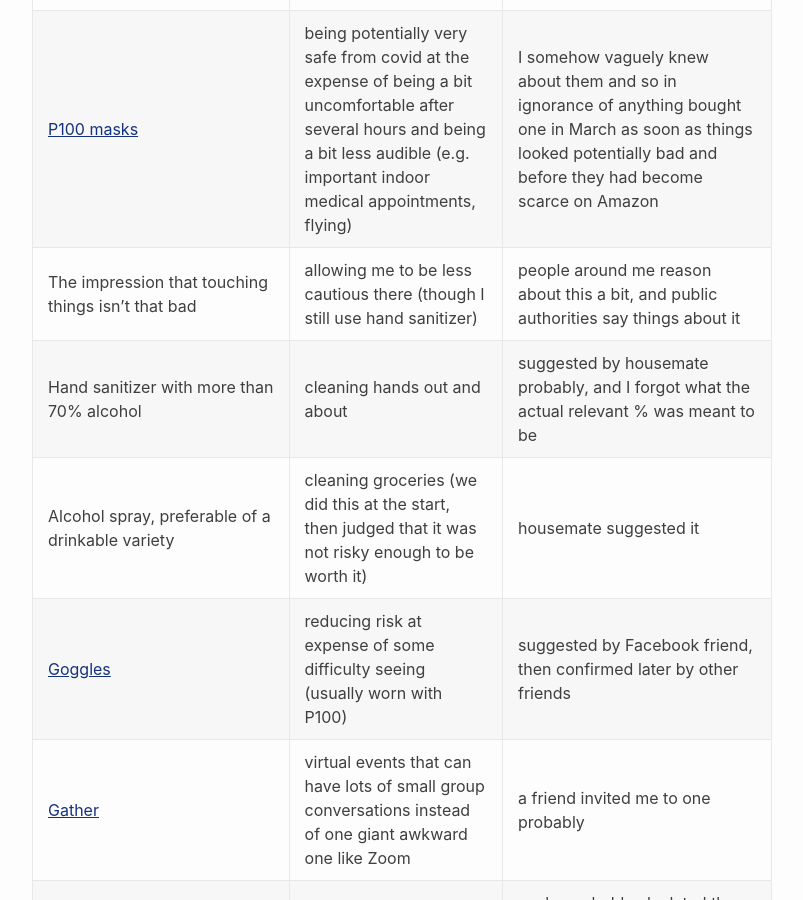
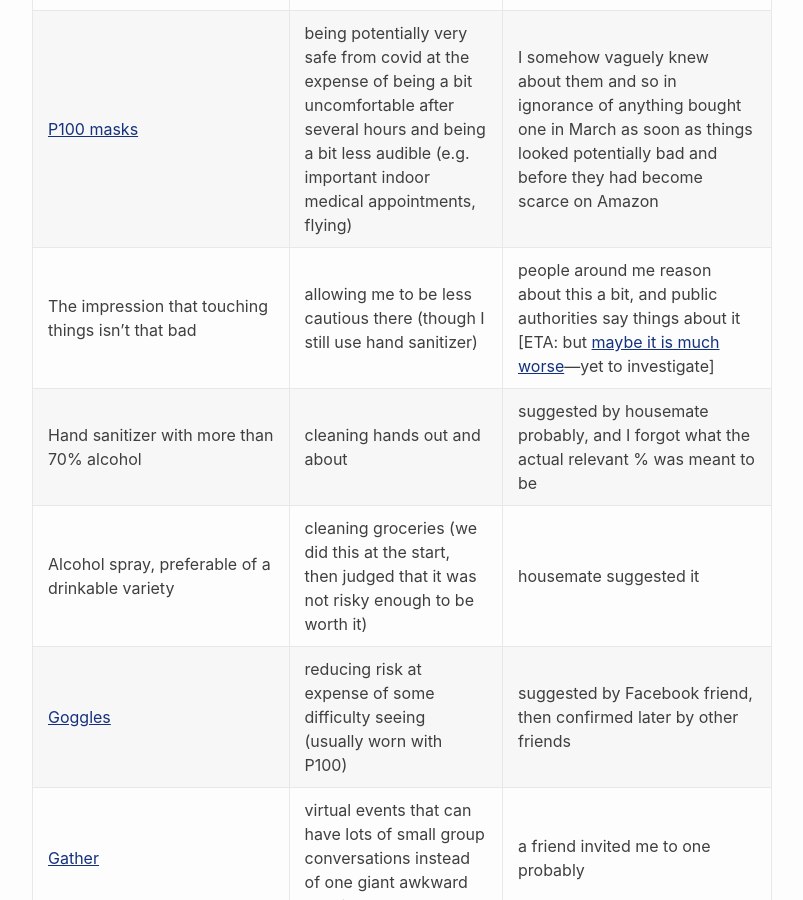
Before and after one commit to katjagrace/katjagrace.github.io, a Jekyll site: the page built from _posts/2020-11-19-covid-tech.md, in a window 1280 px wide and 900 px high, scrolled down 1327 px. Shown: the whole window, without its empty margins (238-1041 px from the left). Built offline with Jekyll 4.4.1, drawn with Linux system fonts in a browser that asks for light colours; comment, search, counter and statistics services are not loaded.

Commit message:
adjust covid post]

```diff
--- a/_posts/2020-11-19-covid-tech.md
+++ b/_posts/2020-11-19-covid-tech.md
@@ -20,7 +20,7 @@ Here are pieces of my own current apparatus for avoiding covid and enjoying life
 |[Instacart](https://instacart.com/) etc |safe groceries |I already used it a lot of the time |
 |[surgical masks](https://www.amazon.com/Breathable-Comfortable-Filter-Safety-Outdoor/dp/B08DY8KR3H/ref=sr_1_6?dchild=1&keywords=surgical+masks&qid=1605856365&sr=8-6) | for doing things that aren't very risky, like going for walks outside with a low-risk colleague or alone.| I somewhere got the impression that they were better than the cloth masks that I used to use |
 |[P100 masks](https://worldspiritsockpuppet.com/2020/10/22/P100-PSA.html) | being potentially very safe from covid at the expense of being a bit uncomfortable after several hours and being a bit less audible (e.g. important indoor medical appointments, flying) | I somehow vaguely knew about them and so in ignorance of anything bought one in March as soon as things looked potentially bad and before they had become scarce on Amazon |
-|The impression that touching things isn't that bad | allowing me to be less cautious there (though I still use hand sanitizer) |people around me reason about this a bit, and public authorities say things about it |
+|The impression that touching things isn't that bad | allowing me to be less cautious there (though I still use hand sanitizer) |people around me reason about this a bit, and public authorities say things about it [ETA: but [maybe it is much worse](https://www.medrxiv.org/content/medrxiv/early/2020/11/01/2020.10.27.20220905.full.pdf)&mdash;yet to investigate] |
 |Hand sanitizer with more than 70% alcohol | cleaning hands out and about | suggested by housemate probably, and I forgot what the actual relevant % was meant to be |
 |Alcohol spray, preferable of a drinkable variety | cleaning groceries (we did this at the start, then judged that it was not risky enough to be worth it)| housemate suggested it |
 |[Goggles](https://www.amazon.com/gp/product/B0001YXFEI/ref=ppx_yo_dt_b_search_asin_title?ie=UTF8&psc=1) | reducing risk at expense of some difficulty seeing (usually worn with P100)| suggested by Facebook friend, then confirmed later by other friends |
```
